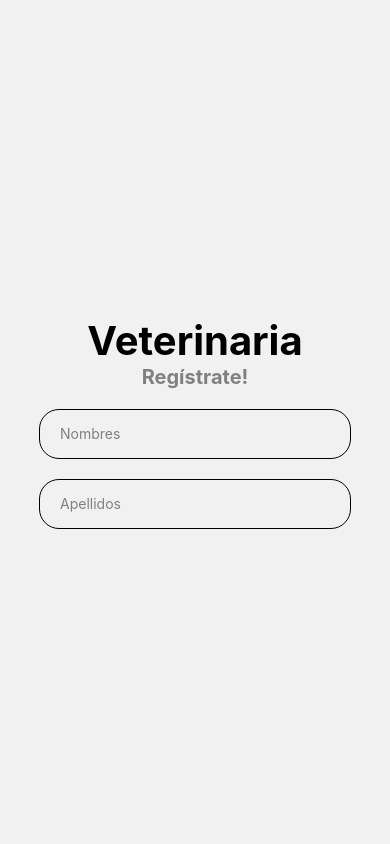
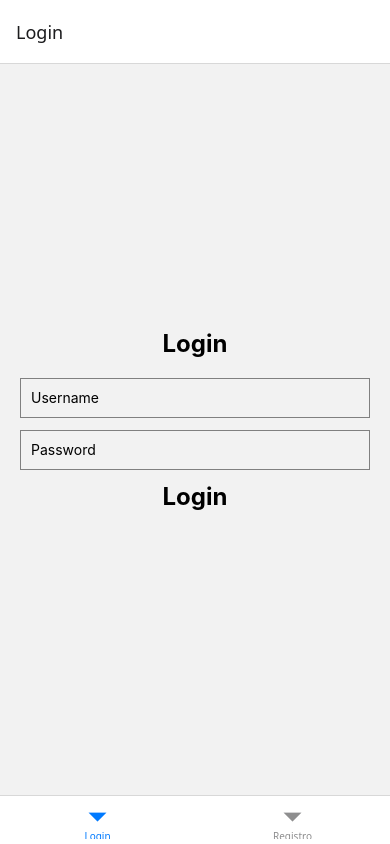
Before and after one commit to AndresCarvajal10/proyectoIntegrador, a React Native app in the folder RNveterinario/: screen /Login in a window 390 px wide. Built offline with nearby package versions, Linux system fonts and the light colour scheme.

Commit message:
Se hace navegación y stack de navegación

```diff
--- a/RNveterinario/App.tsx
+++ b/RNveterinario/App.tsx
@@ -1,51 +1,9 @@
-import { StatusBar } from 'expo-status-bar';
 import React from 'react';
-import { View, Text, StyleSheet, TextInput, Image} from 'react-native';
+import Navigation from './Navigation';
 
 export default function App() {
 
   return (
-    <View style={styles.container}>
-      <Text style={styles.titulo}>Veterinaria</Text>
-      <Text style={styles.subtitulo}>Regístrate!</Text>
-      <TextInput
-      placeholder='Nombres'
-      style={styles.input}
-      />
-      <TextInput
-      placeholder='Apellidos'
-      style={styles.input}
-      />
-      <StatusBar style="auto" />
-    </View>
+    <Navigation></Navigation>
   );
 }
-
-const styles = StyleSheet.create({
-  container: {
-    flex: 1,
-    backgroundColor: '#f1f1f1',
-    alignItems: 'center',
-    justifyContent: 'center',
-  },
-  titulo:{
-    fontSize: 40,
-    color: 'black',
-    fontWeight: 'bold'
-  },
-  subtitulo:{
-    fontSize: 20,
-    fontWeight: 'bold',
-    color: 'gray',
-  },
-  input:{
-    borderWidth: 1,
-    color: 'gray',
-    padding: 10,
-    width: '80%',
-    height: 50,
-    marginTop: 20,
-    borderRadius: 20,
-    paddingStart: 20,
-  }
-});
--- /dev/null
+++ b/RNveterinario/Navigation.tsx
@@ -0,0 +1,40 @@
+import React from "react";
+import { createBottomTabNavigator } from "@react-navigation/bottom-tabs";
+import { NavigationContainer } from "@react-navigation/native";
+import { createNativeStackNavigator } from '@react-navigation/native-stack';
+import Login from "./screens/Login";
+import { Registro } from "./screens/Registro";
+
+const HomeStackNavigator = createNativeStackNavigator();
+const tab = createBottomTabNavigator();
+
+function MyStack(){
+    return(
+        <HomeStackNavigator.Navigator
+        initialRouteName="Registro"
+        >
+            <HomeStackNavigator.Screen
+            name="Registro"
+            component={Registro}
+            />
+        </HomeStackNavigator.Navigator>
+    )
+
+}
+function MyTabs(){
+    return(
+        <tab.Navigator>
+            <tab.Screen name="Login" component={Login}/>
+            <tab.Screen name="Registro" component={Registro}/>
+        </tab.Navigator>
+    )
+}
+
+export default function Navigation(){
+ return(
+    <NavigationContainer>
+    <MyTabs/>
+    </NavigationContainer>
+ )
+
+}
--- a/RNveterinario/package.json
+++ b/RNveterinario/package.json
@@ -9,6 +9,8 @@
     "web": "expo start --web"
   },
   "dependencies": {
+    "@react-navigation/bottom-tabs": "^7.0.2",
+    "@react-navigation/native-stack": "^7.0.1",
     "expo": "~51.0.28",
     "expo-status-bar": "~1.12.1",
     "react": "18.2.0",
--- /dev/null
+++ b/RNveterinario/screens/Login.tsx
@@ -0,0 +1,49 @@
+import React from 'react';
+import { View, Text, TextInput, Button, StyleSheet, TouchableOpacity } from 'react-native';
+import { useNavigation } from '@react-navigation/native';
+import { NativeStackNavigationProp } from '@react-navigation/native-stack';
+
+type RootStackParamList = {
+    Login: undefined;
+    Registro: undefined;
+  };
+
+  type NavigationProps = NativeStackNavigationProp<RootStackParamList, 'Registro'>
+
+const Login = () => {
+
+    const navigation = useNavigation<NavigationProps>();
+  return (
+    <View style={styles.container}>
+      <Text style={styles.title}>Login</Text>
+      <TextInput placeholder="Username" style={styles.input} />
+      <TextInput placeholder="Password" secureTextEntry style={styles.input} />
+      <TouchableOpacity  onPress={() => navigation.navigate("Registro")} >
+      <Text style={styles.title}>Login</Text>
+      </TouchableOpacity>
+    </View>
+  );
+};
+
+const styles = StyleSheet.create({
+  container: {
+    flex: 1,
+    justifyContent: 'center',
+    padding: 20,
+  },
+  title: {
+    fontSize: 24,
+    fontWeight: 'bold',
+    marginBottom: 20,
+    textAlign: 'center',
+  },
+  input: {
+    height: 40,
+    borderColor: 'gray',
+    borderWidth: 1,
+    marginBottom: 12,
+    paddingHorizontal: 10,
+  },
+});
+
+export default Login;
--- /dev/null
+++ b/RNveterinario/screens/Registro.tsx
@@ -0,0 +1,9 @@
+import React from 'react';
+import { Text } from 'react-native';
+
+export const Registro = () => {
+
+  return (
+      <Text >Login</Text>
+  );
+};
```
Also changed, not shown: 1 other file (tests, documents, lock files or other folders).
